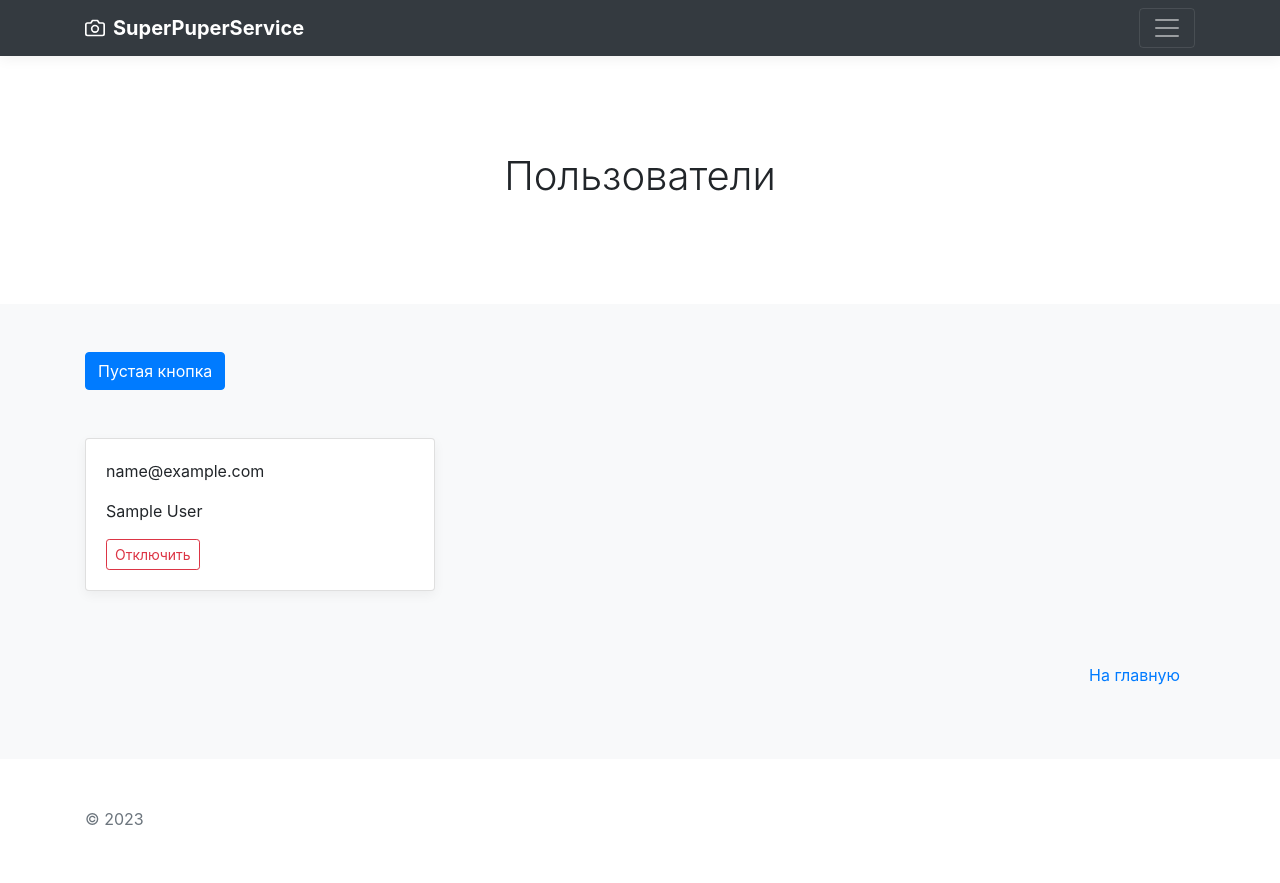
After one commit to dmitriysemenov83/courcework_6, a Django app: page /users/user_view/ in a window 1280 px wide. The commit adds this page. Run offline with Django 4.2, Linux system fonts and the light colour scheme; the visitor is signed in with stand-in values (Sample User, id 1); data comes from the database, SQL or seed files in the repository; some libraries are stand-ins or nearby versions.

Commit message:
completion stage доработка 11

```diff
--- a/client/templates/client/includes/inc_main_menu.html
+++ b/client/templates/client/includes/inc_main_menu.html
@@ -8,6 +8,7 @@
         <li><a href="{% url 'client:log_view' %}" class="text-white">Лог рассылки</a></li>
         <li><a href="{% url 'blogpost:blogpost_list' %}" class="text-white">Наш блог</a></li>
                 {% if user.is_authenticated %}
+            <li><a href="{% url 'users:user_view' %}" class="text-white">Пользователи</a></li>
             <li><a href="{% url 'users:profile' %}" class="text-white">Профиль</a></li>
             <li><a href="{% url 'users:logout' %}" class="text-white">Выход</a></li>
         {% else %}
--- a/client/views.py
+++ b/client/views.py
@@ -19,7 +19,7 @@ def main_page(request):
     return render(request, 'client/main_page.html', data)
 
 
-class LogListView(ListView):
+class LogListView(LoginRequiredMixin, ListView):
     model = MailingLog
     template_name = 'client/logs.html'
     context_object_name = 'logs'
--- /dev/null
+++ b/users/templates/users/user_list.html
@@ -0,0 +1,38 @@
+{% extends 'client/base.html' %}
+
+{% block content %}
+    <div class="row">
+        <div class="col-12 mb-5">
+            <a class="btn btn-primary" href="#">Пустая кнопка</a>
+        </div>
+        {% for object in object_list %}
+            <div class="col-md-4">
+                <div class="card mb-4 box-shadow">
+                    <div class="card-body">
+                        <p class="card-text">{{ object.email }}</p>
+                        <p class="card-text">{{ object.first_name }} {{ object.last_name }}</p>
+                        <div class="d-flex justify-content-between align-items-center">
+                            {% if request.user.is_staff %}
+                                <div class="btn-group">
+                                    {% if object.is_active %}
+                                    <a href="{% url 'users:deactivate_user' object.pk %}" type="button" class="btn btn-sm btn-outline-danger">Отключить</a>
+                                    {% else %}
+                                    <a href="{% url 'users:activate_user' object.pk %}" type="button" class="btn btn-sm btn-outline-success">Включить</a>
+                                    {% endif %}
+                                </div>
+                            {% endif %}
+                        </div>
+                    </div>
+                </div>
+            </div>
+        {% endfor %}
+    </div>
+
+    <footer class="text-muted">
+        <div class="container">
+            <p class="float-right">
+                <a href="{% url 'client:main_page' %}">На главную</a>
+            </p>
+        </div>
+    </footer>
+{% endblock %}
--- a/users/urls.py
+++ b/users/urls.py
@@ -3,7 +3,8 @@ from django.conf.urls.static import static
 from django.urls import path
 
 from users.apps import UsersConfig
-from users.views import LoginView, LogoutView, RegisterView, VerifyView, UserUpdateView, generate_new_password
+from users.views import LoginView, LogoutView, RegisterView, VerifyView, UserUpdateView, generate_new_password, \
+    UserListView, deactivate_user, activate_user
 
 app_name = UsersConfig.name
 
@@ -14,4 +15,7 @@ urlpatterns = [
     path('verify/<str:token>/', VerifyView.as_view(), name='verify'),
     path('profile/', UserUpdateView.as_view(), name='profile'),
     path('profile/genpassword/', generate_new_password, name='generate_new_password'),
+    path('user_view/', UserListView.as_view(), name='user_view'),
+    path('deactivate_user/<int:pk>/', deactivate_user, name='deactivate_user'),
+    path('activate_user/<int:pk>/', activate_user, name='activate_user'),
 ]+ static(settings.MEDIA_URL, document_root=settings.MEDIA_ROOT)
--- a/users/views.py
+++ b/users/views.py
@@ -1,14 +1,15 @@
 import random
 
 from django.conf import settings
-from django.contrib.auth import login, authenticate
+from django.contrib.auth import login, authenticate, get_user_model
+from django.contrib.auth.mixins import LoginRequiredMixin, UserPassesTestMixin
 from django.contrib.auth.views import LoginView as BaseLoginView
 from django.contrib.auth.views import LogoutView as BaseLogoutView
 from django.core.mail import send_mail
 from django.http import HttpResponseBadRequest
-from django.shortcuts import redirect
+from django.shortcuts import redirect, get_object_or_404
 from django.urls import reverse_lazy, reverse
-from django.views.generic import CreateView, TemplateView, UpdateView
+from django.views.generic import CreateView, TemplateView, UpdateView, ListView
 
 from users.forms import UserRegisterForm, UserForm
 from users.models import User
@@ -81,3 +82,43 @@ def generate_new_password(request):
     user.save()
     login(request, user)
     return redirect(reverse('users:profile'))
+
+
+# class UserListView(LoginRequiredMixin, ListView):
+#     model = User
+#     fields = ('title', 'content')
+#     extra_context = {
+#         'title': 'Пользователи'
+#     }
+
+class UserListView(LoginRequiredMixin, UserPassesTestMixin, ListView):
+    model = get_user_model()
+    fields = ('title', 'content')
+    extra_context = {
+        'title': 'Пользователи'
+    }
+    success_url = reverse_lazy('users:user_view')
+
+    def test_func(self):
+        return self.request.user.is_staff
+
+    def get_context_data(self, **kwargs):
+        context = super().get_context_data(**kwargs)
+        context['users'] = get_user_model().objects.all()
+        return context
+
+
+def deactivate_user(request, pk):
+    User = get_user_model()
+    user = get_object_or_404(User, pk=pk)
+    user.is_active = False
+    user.save()
+    return redirect('users:user_view')
+
+
+def activate_user(request, pk):
+    User = get_user_model()
+    user = get_object_or_404(User, pk=pk)
+    user.is_active = True
+    user.save()
+    return redirect('users:user_view')
```
